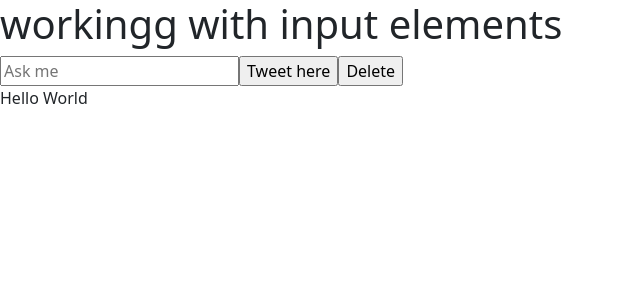
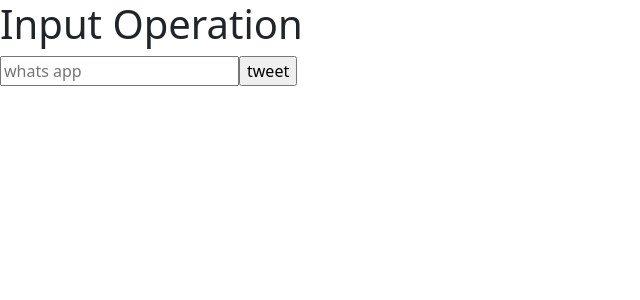
Before and after one commit to vivekshilkasbe/day-18-, a React (Create React App) app: page / in a window 1280 px wide. Shown: the top 300 px of the page, without its empty margins (0-640 px from the left). Built offline with nearby package versions, Linux system fonts and the light colour scheme.

Commit message:
workiing with input operation

```diff
--- a/src/App.js
+++ b/src/App.js
@@ -9,30 +9,36 @@ export default function App() {
 }
 
 function MyComponent() {
-  const [list, setList] = useState(["Hello World"]);
-  const tweetHere = () => {
-    const newList = [...list, "Hello Universe"];
-    setList(newList);
+  //1. 2= value={message}
+  const [message, setMessage] = useState("");
+  const [messageList, setMessageList] = useState([]);
+  //3.
+  const processMessage = (e) => {
+    const newMessage = e.target.value;
+    setMessage(newMessage);
   };
-  const deleteTweet = () => {
-    alert();
+  //4.
+  const addTweet = () => {
+    console.log(message);
+    const newMessageList = [message, ...messageList];
+    setMessageList(newMessageList);
+    setMessage("");
   };
+
   return (
     <div>
-      <h1>workingg with input elements</h1>
-      <input className="" type="text" placeholder="Ask me" />
+      <h1>Input Operation</h1>
       <input
-        className=""
-        type="button"
-        value="Tweet here"
-        onClick={tweetHere}
+        type="text"
+        name=""
+        value={message}
+        placeholder="whats app"
+        onChange={processMessage}
       />
-      <input type="button" value="Delete" onClick={deleteTweet} />
-      <div id="parent">
-        {list.map((item) => (
-          <div>{item}</div>
-        ))}
-      </div>
+      <input type="button" value="tweet" onClick={addTweet} />
+      {messageList.map((item, index) => (
+        <div key={index}>{item}</div>
+      ))}
     </div>
   );
 }
```
